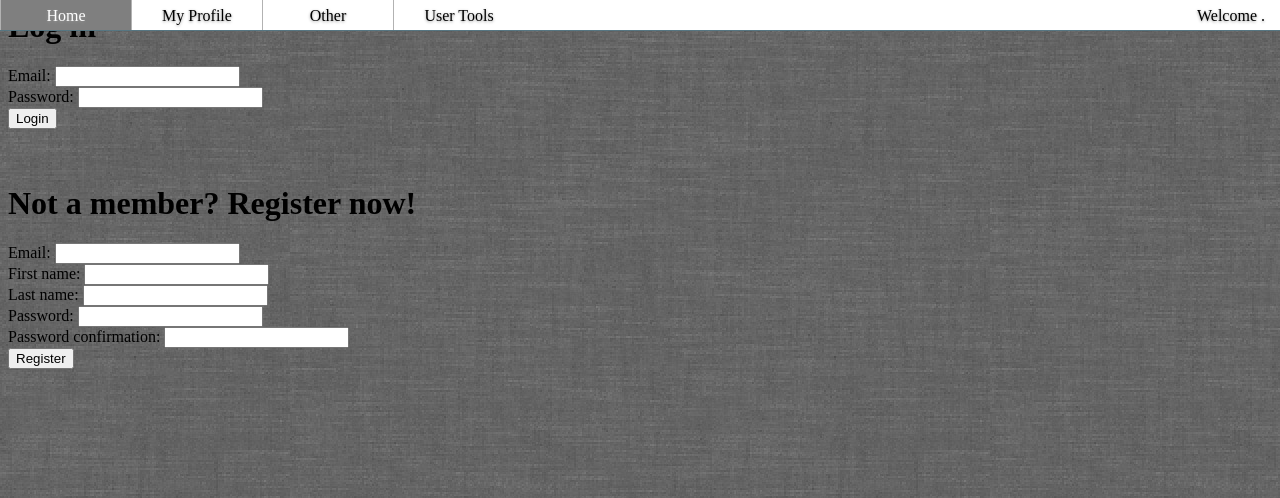
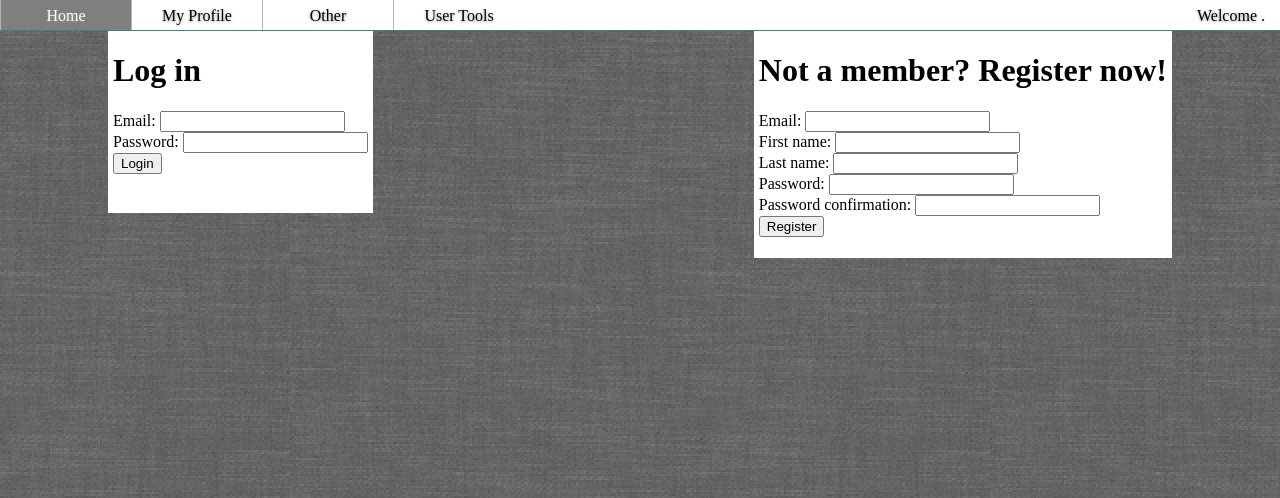
Before and after one commit to ochagata/CSC394Team5, a Django app: template Pazzos/templates/ARK/login.html in a window 1280 px wide. Shown: the top 498 px of the page. Run offline with Django 3.2, Linux system fonts and the light colour scheme; the template is opened without the code that fills it: values that come from a table or form of the project are taken from there, others are empty; parts of the project's set-up code (start-up, migrations or seed data) failed here and were passed over.

Commit message:
Cleaned up a bit

```diff
--- a/Pazzos/ARK/static/ARK/css/style.css
+++ b/Pazzos/ARK/static/ARK/css/style.css
@@ -5,7 +5,7 @@ nav {
 	background-color: white;
 	height:30px;
 	position: fixed;
-	z-index: 1;
+	z-index: 2;
 	width: 100%;
 	border-bottom: 1px solid #567682;
 }
@@ -97,6 +97,21 @@ progress[value]::-webkit-progress-bar {
 	text-align:center;
 }
 
+#wrap1 {
+	margin-left: 100px;
+	float: left;
+	background: white;
+	display: inline-block;
+	padding: 5px 5px 5px 5px;
+}
+#wrap2 {
+	margin-right: 100px;
+	float: right;
+	background: white;
+	display: inline-block;
+	padding: 5px 5px 5px 5px;
+}
+
 #prog{
 	width: 100%;
 	height: 25px;
--- a/Pazzos/templates/ARK/login.html
+++ b/Pazzos/templates/ARK/login.html
@@ -6,6 +6,8 @@
 {% load staticfiles %}
 <link rel="stylesheet" type="text/css" href="{% static 'ARK/style.css' %}" />
 
+<br>
+<div id="wrap1">
 <h1>Log in</h1>
 <form action = "/accounts/auth/" method="post" id="login">{% csrf_token %}
     <label for="email">Email:</label>
@@ -20,6 +22,9 @@
     <input type = "submit" value = "Login" />
 </form>
 <br />
+</div>
+
+<div id="wrap2">
 <h1>Not a member? Register now!</h1>
 
 <form action="/accounts/register/" method = "post" id="register">{% csrf_token %}
@@ -33,4 +38,5 @@
 
     <input type = "submit" value = "Register" />
 </form>
+</div>
 {% endblock %}
--- a/Pazzos/templates/ARK/logout.html
+++ b/Pazzos/templates/ARK/logout.html
@@ -1,6 +1,6 @@
 {% extends "ARK/pazzos_base.html" %}
 {% block content %}
 <br><br>
-You have successfully logged out. <a href="{% url 'ARK.views.login' %}">Click here to log in again</a>
+<p style=" width: 250px; background:white;">You have successfully logged out.</p> <a href="{% url 'ARK.views.login' %}" style="background:white; width:200px">Click here to log in again</a>
 
 {% endblock %}
```
Also changed, not shown: Pazzos/db.sqlite3.
